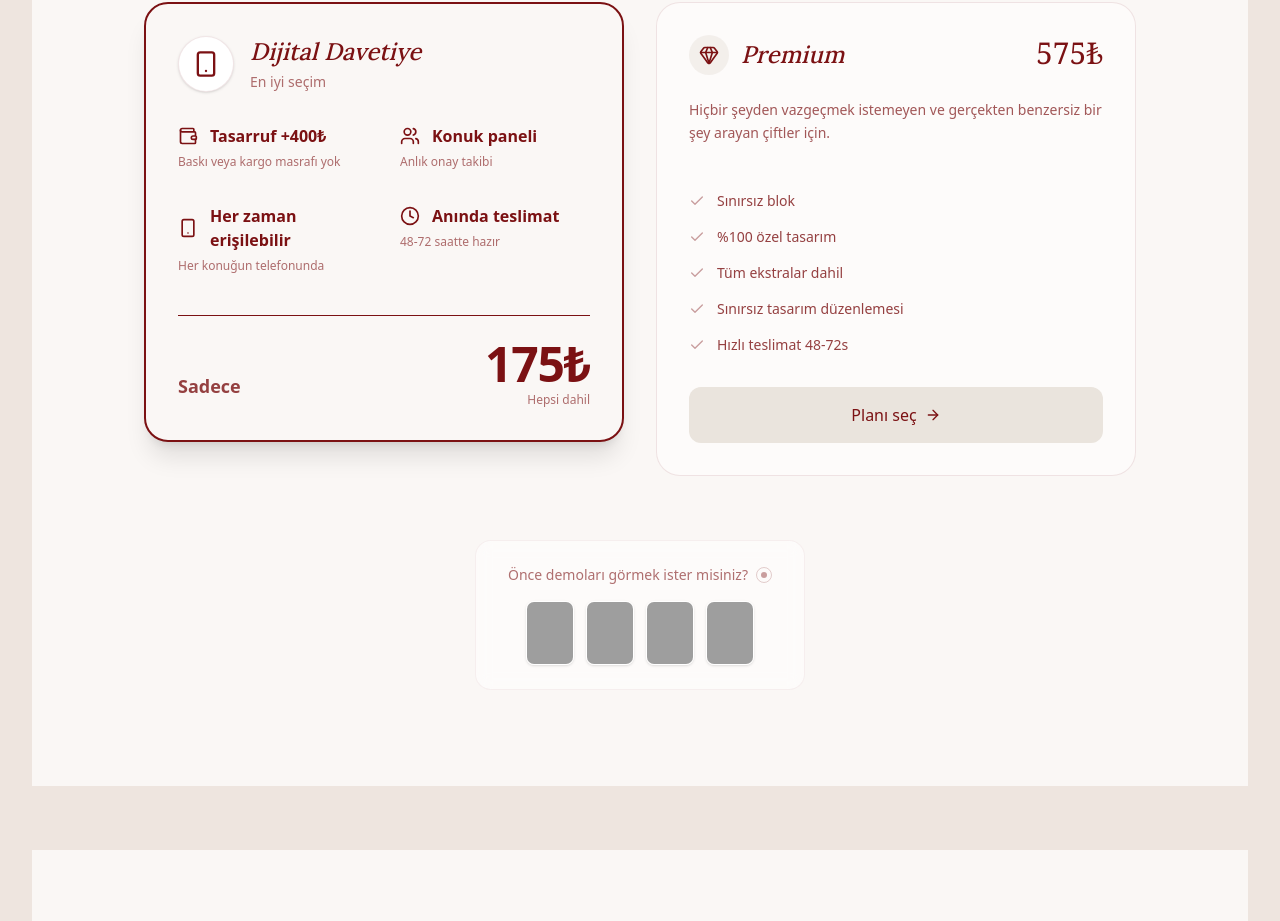
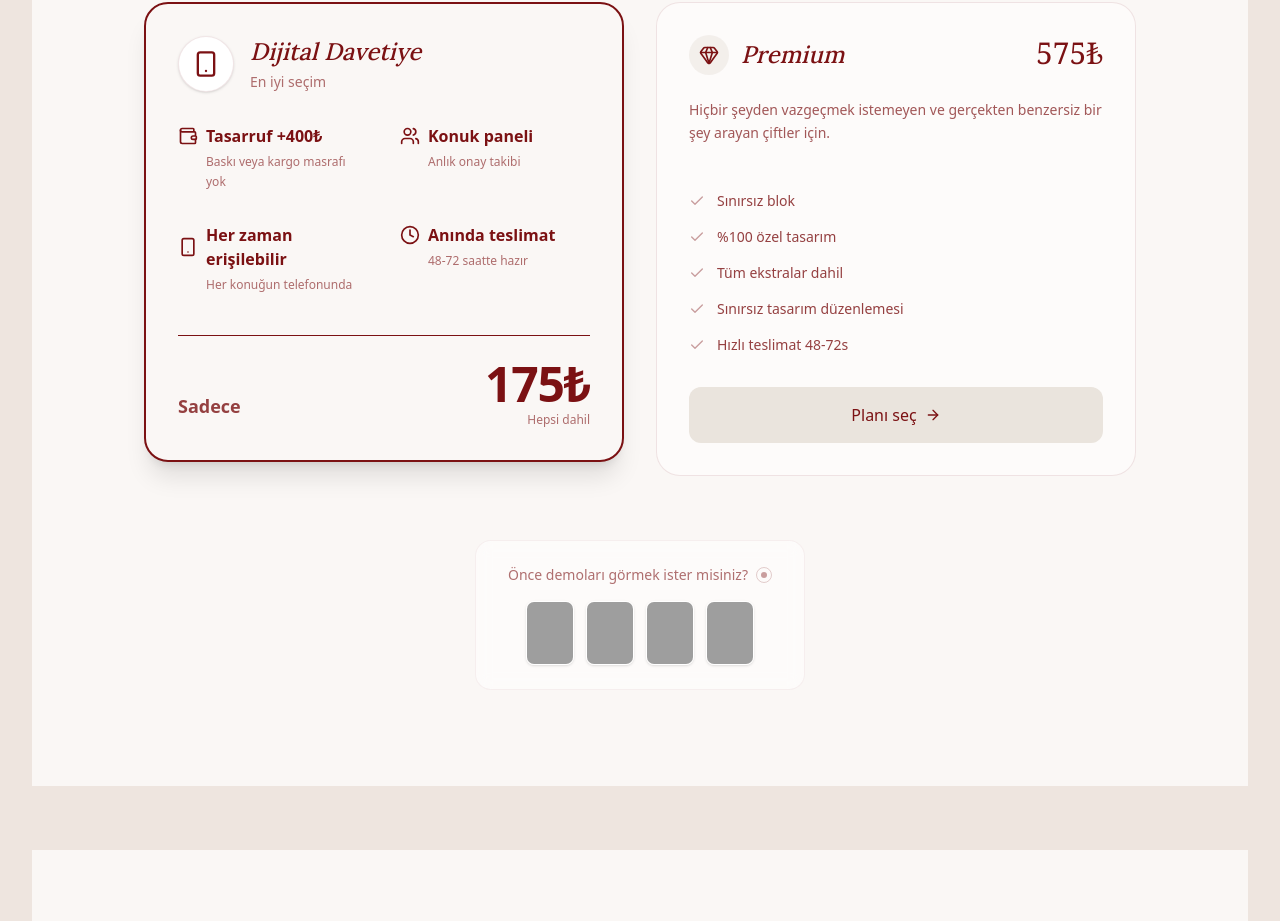
Before and after one commit to Webintoshi/thedigitalyes, a Next.js app: page / in a window 1280 px wide. Shown: the part 6799-7720 px from the top of the page. Built offline with nearby package versions, Linux system fonts and the light colour scheme; grey boxes are pictures that could not be loaded; a web font is replaced by a local one.

Commit message:
Fix: Re-apply pl-7 for proper indentation under text

```diff
--- a/components/landing/PricingSection.tsx
+++ b/components/landing/PricingSection.tsx
@@ -69,39 +69,39 @@ export default function PricingSection() {
           {/* Feature Grid */}
           <div className="grid grid-cols-1 sm:grid-cols-2 gap-y-8 gap-x-8 mb-10">
             {/* Feature 1 */}
-            <div className="flex flex-col items-start text-left space-y-1">
-              <div className="flex items-center gap-3 text-[#7B1113] font-bold">
+            <div className="flex flex-col items-start text-left gap-1">
+              <div className="flex items-center gap-2 text-[#7B1113] font-bold">
                 <Wallet size={20} className="shrink-0" />
                 <span>Tasarruf +400₺</span>
               </div>
-              <p className="text-xs text-[#7B1113]/60 leading-relaxed">Baskı veya kargo masrafı yok</p>
+              <p className="text-xs text-[#7B1113]/60 leading-relaxed pl-7">Baskı veya kargo masrafı yok</p>
             </div>
 
             {/* Feature 2 */}
-            <div className="flex flex-col items-start text-left space-y-1">
-              <div className="flex items-center gap-3 text-[#7B1113] font-bold">
+            <div className="flex flex-col items-start text-left gap-1">
+              <div className="flex items-center gap-2 text-[#7B1113] font-bold">
                 <Users size={20} className="shrink-0" />
                 <span>Konuk paneli</span>
               </div>
-              <p className="text-xs text-[#7B1113]/60 leading-relaxed">Anlık onay takibi</p>
+              <p className="text-xs text-[#7B1113]/60 leading-relaxed pl-7">Anlık onay takibi</p>
             </div>
 
             {/* Feature 3 */}
-            <div className="flex flex-col items-start text-left space-y-1">
-              <div className="flex items-center gap-3 text-[#7B1113] font-bold">
+            <div className="flex flex-col items-start text-left gap-1">
+              <div className="flex items-center gap-2 text-[#7B1113] font-bold">
                 <Smartphone size={20} className="shrink-0" />
                 <span>Her zaman erişilebilir</span>
               </div>
-              <p className="text-xs text-[#7B1113]/60 leading-relaxed">Her konuğun telefonunda</p>
+              <p className="text-xs text-[#7B1113]/60 leading-relaxed pl-7">Her konuğun telefonunda</p>
             </div>
 
             {/* Feature 4 */}
-            <div className="flex flex-col items-start text-left space-y-1">
-              <div className="flex items-center gap-3 text-[#7B1113] font-bold">
+            <div className="flex flex-col items-start text-left gap-1">
+              <div className="flex items-center gap-2 text-[#7B1113] font-bold">
                 <Clock size={20} className="shrink-0" />
                 <span>Anında teslimat</span>
               </div>
-              <p className="text-xs text-[#7B1113]/60 leading-relaxed">48-72 saatte hazır</p>
+              <p className="text-xs text-[#7B1113]/60 leading-relaxed pl-7">48-72 saatte hazır</p>
             </div>
           </div>
 
```
